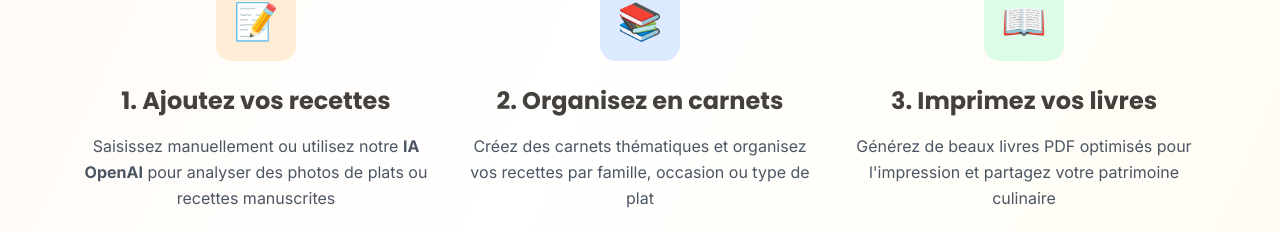
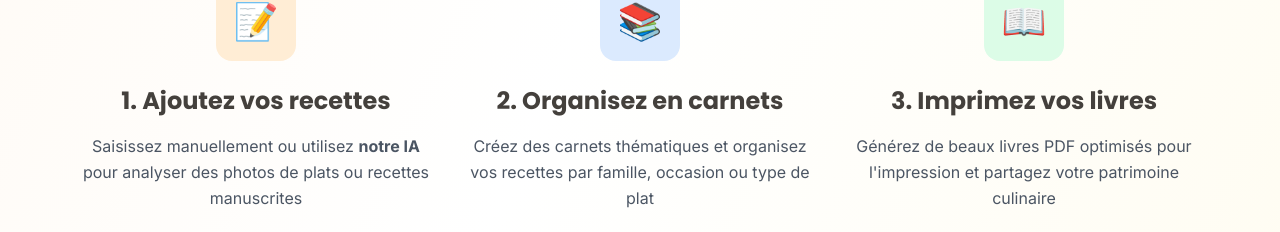
Before and after one commit to oliviertgpls-tech/Fdt-2, a Next.js app: page / in a window 1280 px wide. Shown: the part 1531-1763 px from the top of the page. Built offline with nearby package versions, Linux system fonts and the light colour scheme.

Commit message:
Update page.tsx

```diff
--- a/app/page.tsx
+++ b/app/page.tsx
@@ -77,7 +77,7 @@ export default function HomePage() {
               1. Ajoutez vos recettes
             </h3>
             <p className="text-gray-600 leading-relaxed">
-              Saisissez manuellement ou utilisez notre <strong>IA OpenAI</strong> pour analyser des photos de plats ou recettes manuscrites
+              Saisissez manuellement ou utilisez <strong>notre IA</strong> pour analyser des photos de plats ou recettes manuscrites
             </p>
           </div>
 
@@ -119,7 +119,7 @@ export default function HomePage() {
           </div>
 
           <div className="grid gap-8 md:grid-cols-2 lg:grid-cols-4">
-            {/* IA OpenAI */}
+            {/* IA inside */}
             <div className="bg-gradient-to-br from-green-50 to-green-100 p-6 rounded-xl border border-green-200">
               <div className="w-12 h-12 bg-green-200 rounded-xl flex items-center justify-center mb-4">
                 <span className="text-2xl">🤖</span>
```
